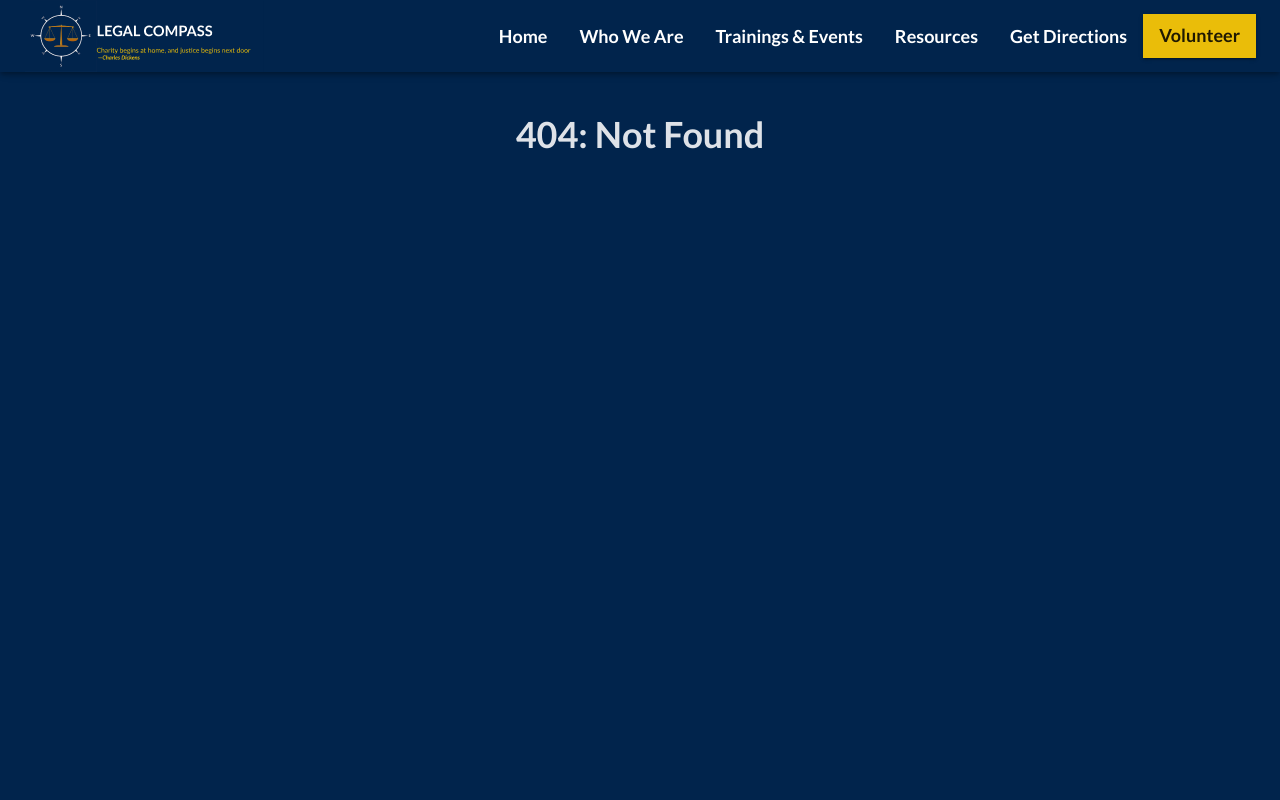
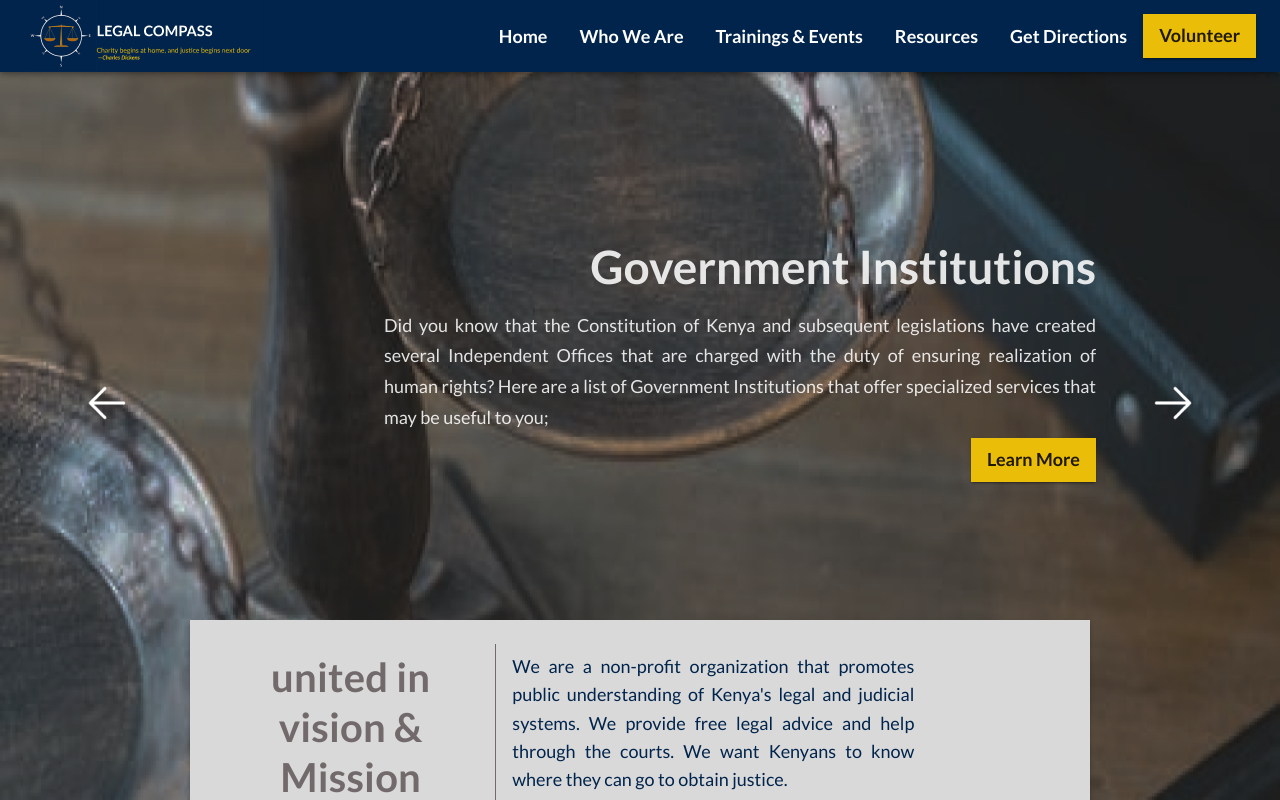
Before and after one commit to mwendwa99/legalcompass, a React (Vite) app: page / in a window 1280 px wide. Before the commit this address had no page. Shown: the top 800 px of the page. Built offline with nearby package versions, Linux system fonts and the light colour scheme.

Commit message:
update home route

```diff
--- a/src/App.jsx
+++ b/src/App.jsx
@@ -15,7 +15,7 @@
       <CssBaseline />
       <Nav />
       <Routes>
-        <Route path="/home" element={<HomePage />} />
+        <Route path="/" element={<HomePage />} />
         <Route path="/getdirections" element={<GetDirection />} />
         <Route path="*" element={<h1>404: Not Found</h1>} />
       </Routes>
--- a/src/components/Nav.jsx
+++ b/src/components/Nav.jsx
@@ -93,7 +93,7 @@
           <Box sx={{ flexGrow: 1 }}>
             <Tooltip title="Home">
               <NavLink
-                to={"/home"}
+                to={"/"}
                 style={{ color: "inherit", textDecoration: "inherit" }}
               >
                 <IconButton sx={{ p: 0 }}>
```
